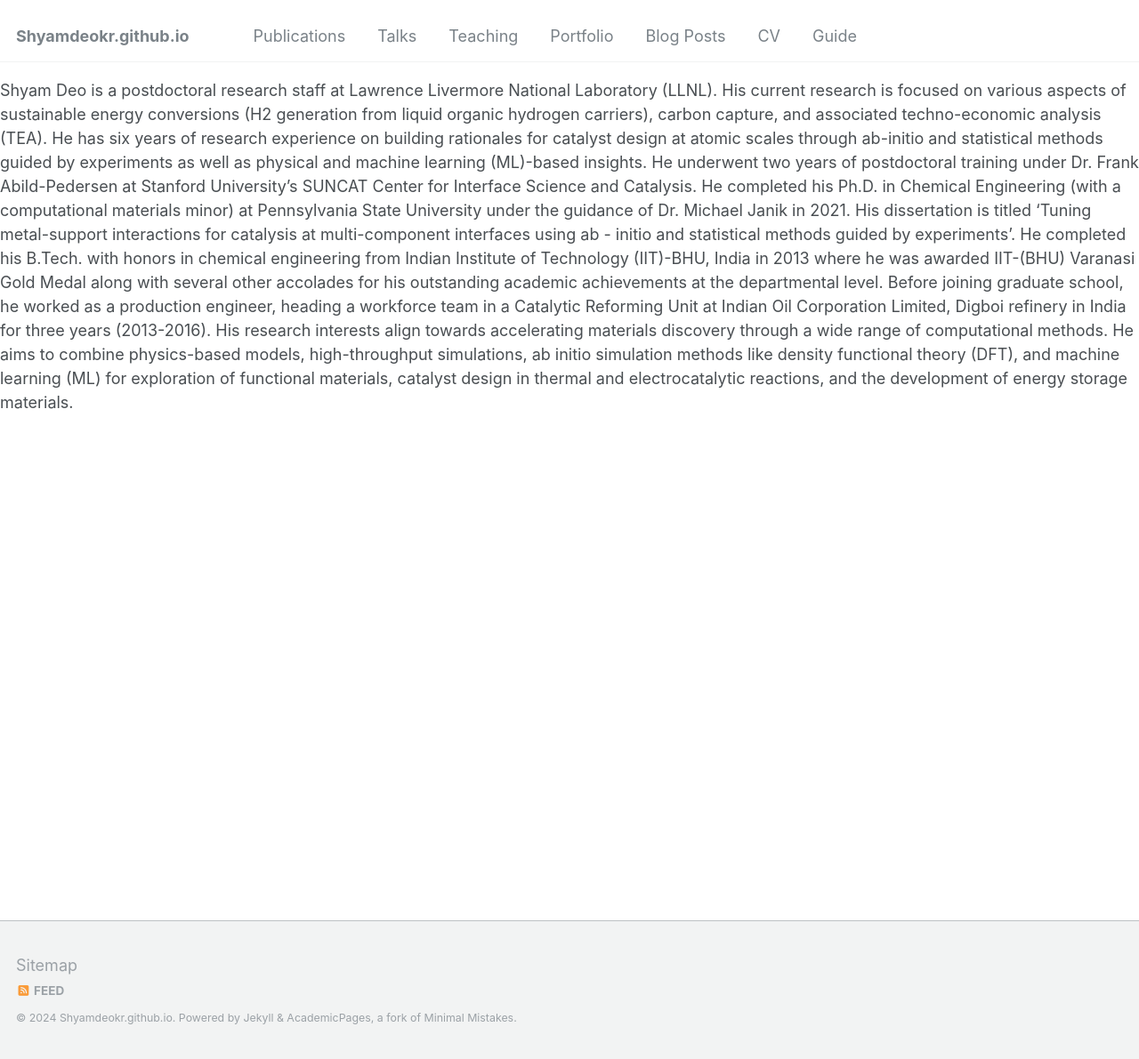
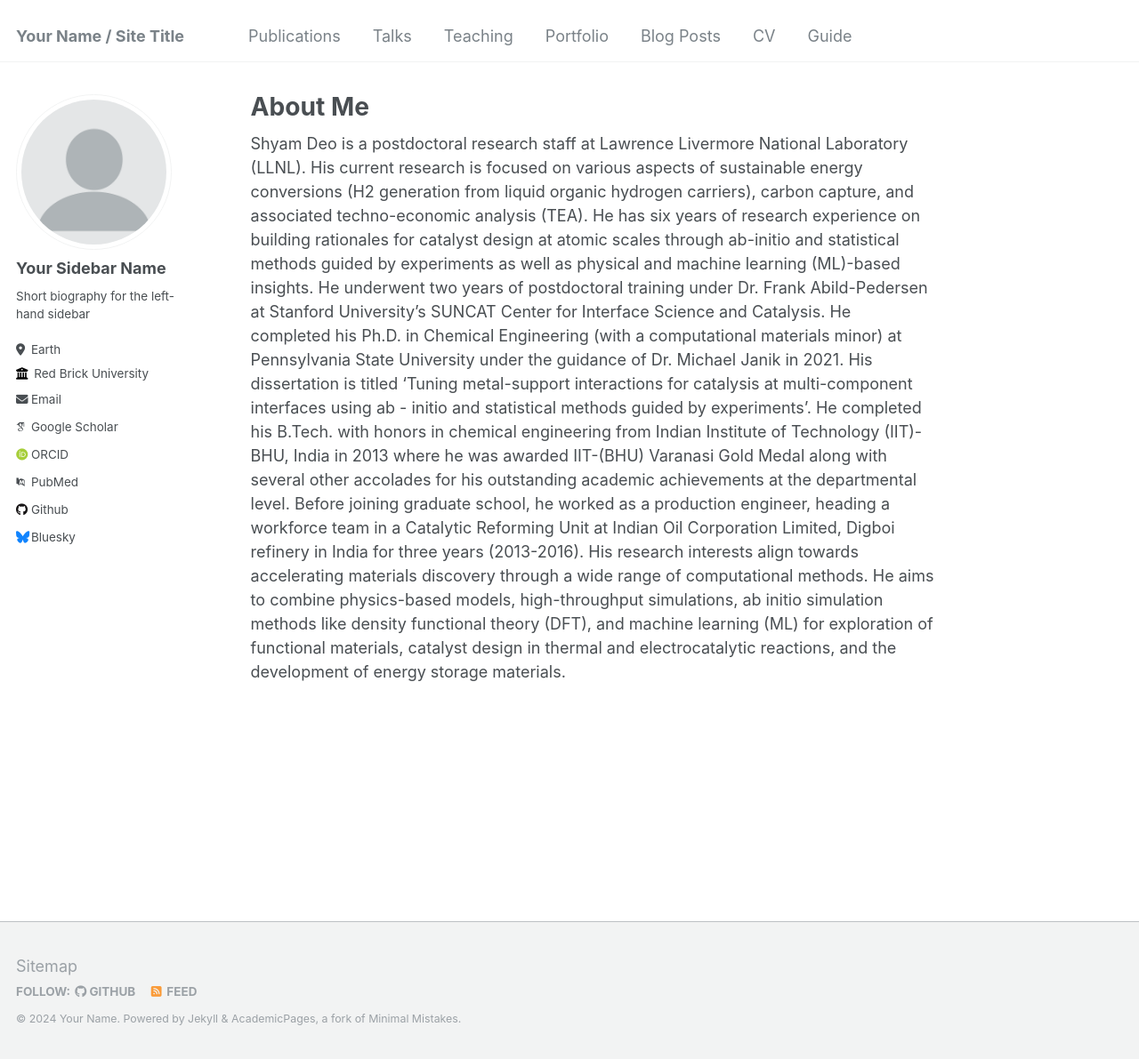
Before and after one commit to Shyamdeokr/Shyamdeokr.github.io, a Jekyll site: the page built from _pages/about.md, in a window 1280 px wide and 1191 px high. Shown: the whole window at 89% size. Built offline with Jekyll 4.4.1, drawn with Linux system fonts in a browser that asks for light colours; some web fonts are replaced; our own code applies the rules of GitHub Pages for plain Markdown files.

Commit message:
Update _config.yml

```diff
--- a/_config.yml
+++ b/_config.yml
@@ -1,4 +1,4 @@
-kr# Welcome to Jekyll!
+# Welcome to Jekyll!
 #
 # This config file is meant for settings that affect your entire site, values
 # which you are expected to set up once and rarely need to edit after that.
@@ -8,11 +8,11 @@ kr# Welcome to Jekyll!
 
 # Basic Site Settings
 locale                   : "en-US"
-title                    : "Shyam Deo"
+title                    : "Your Name / Site Title"
 title_separator          : "-"
 name                     : &name "Your Name"
 description              : &description "personal description"
-url                      : https://shyamdeokr.github.io # the base hostname & protocol for your site e.g. "https://mmistakes.github.io"
+url                      : https://academicpages.github.io # the base hostname & protocol for your site e.g. "https://mmistakes.github.io"
 baseurl                  : "" # the subpath of your site, e.g. "/blog"
 repository               : "academicpages/academicpages.github.io"
 
@@ -22,32 +22,32 @@ repository               : "academicpages/academicpages.github.io"
 author:
   # Biographic information
   avatar           : "profile.png"
-  name             : "Shyam Deo"
+  name             : "Your Sidebar Name"
   pronouns         : # example: "she/her"
   bio              : "Short biography for the left-hand sidebar"
-  location         : "Livermore, CA"
-  employer         : "Lawrence Livermore National Laboratory"
+  location         : "Earth"
+  employer         : "Red Brick University"
   uri              : # URL
-  email            : "shyamdeo.che09@itbhu.ac.in"
+  email            : "none@example.org"
 
   # Academic websites
   arxiv            : # URL - Update with the correct link to your profile
-  googlescholar    : "https://scholar.google.com/citations?user=ZHEdfbsAAAAJ&hl=en&oi=ao"
+  googlescholar    : "https://scholar.google.com/citations?user=PS_CX0AAAAAJ"
   impactstory      : # URL
   orcid            : "http://orcid.org/yourorcidurl"
-  pubmed           : #"https://www.ncbi.nlm.nih.gov/pubmed/?term=john+snow"
-  researchgate     : "https://www.researchgate.net/profile/Shyam-Deo"
+  pubmed           : "https://www.ncbi.nlm.nih.gov/pubmed/?term=john+snow"
+  researchgate     : # URL
 
   # Repositories and software development
   bitbucket        : # Username - Update with your username on the site
   codepen          : # Username
   dribbble         : # Username
-  github           : "Shyamdeokr"
+  github           : "academicpages"
   kaggle           : # Username
   stackoverflow    : # User number or user number and name (i.e., use "1" or "1/jeff-atwood")
 
   # Social media
-  bluesky          : #"bsky.app" # Replace this with you Bluesky username
+  bluesky          : "bsky.app" # Replace this with you Bluesky username
   facebook         : # Username
   flickr           : # Username
   foursquare       : # Username
```
